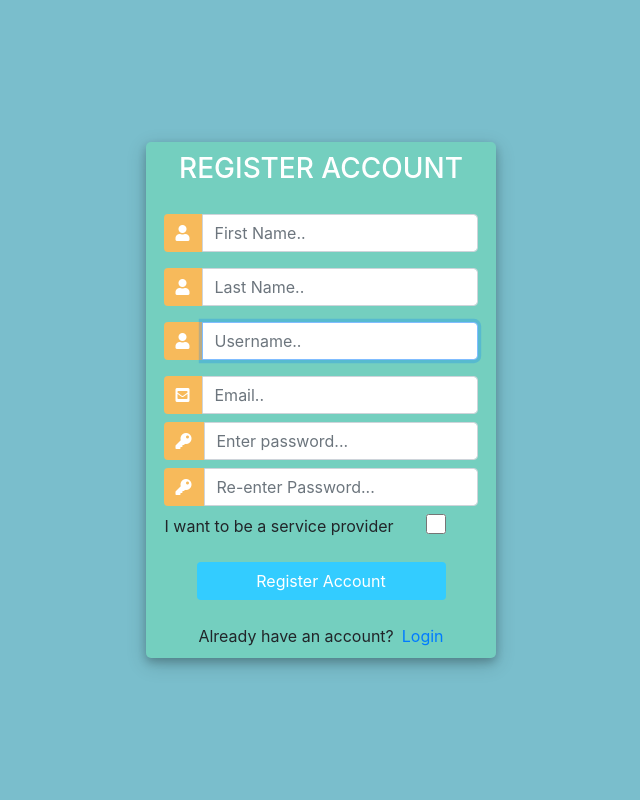
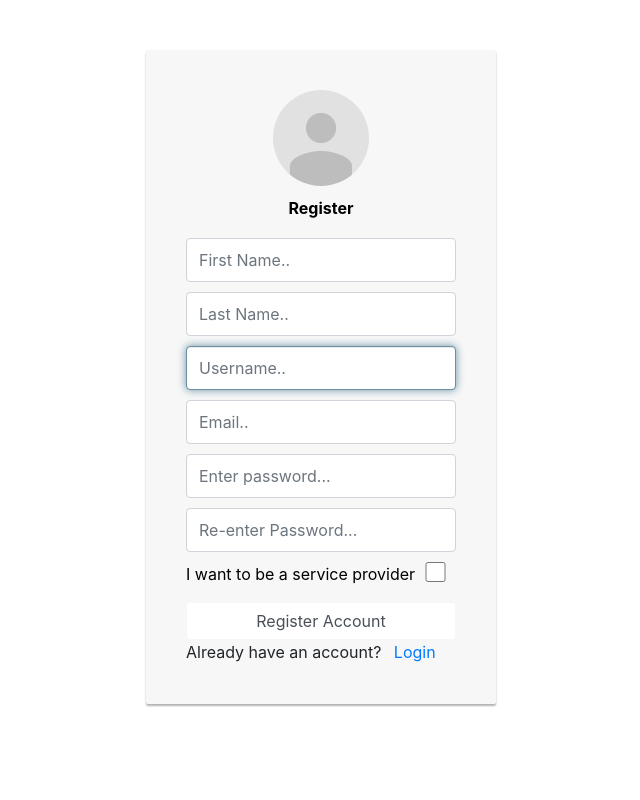
Before and after one commit to shaialaluf/EasyJobMaker, a Django app: page /registerPage/ in a window 1280 px wide. Shown: the whole page, without its empty margins (319-959 px from the left). Run offline with Django 4.2, Linux system fonts and the light colour scheme; parts of the project's set-up code (start-up, migrations or seed data) failed here and were passed over; some libraries are stand-ins or nearby versions.

Commit message:
fixing bug in jobapplications

```diff
--- a/EasyJobMakerApp/templates/EasyJobMakerApp/register.html
+++ b/EasyJobMakerApp/templates/EasyJobMakerApp/register.html
@@ -3,61 +3,52 @@
 <html lang="en">
 
 <head>
-	<title>Login</title>
-
+	<title>Register</title>
+	<meta charset="utf-8" />
+	<meta name="viewport" content="width=device-width, initial-scale=1.0, shrink-to-fit=no" />
 	<link rel="stylesheet" href="https://stackpath.bootstrapcdn.com/bootstrap/4.1.3/css/bootstrap.min.css" integrity="sha384-MCw98/SFnGE8fJT3GXwEOngsV7Zt27NXFoaoApmYm81iuXoPkFOJwJ8ERdknLPMO" crossorigin="anonymous">
 	<script src="https://ajax.googleapis.com/ajax/libs/jquery/3.3.1/jquery.min.js"></script>
 	<link rel="stylesheet" href="https://use.fontawesome.com/releases/v5.6.1/css/all.css" integrity="sha384-gfdkjb5BdAXd+lj+gudLWI+BXq4IuLW5IT+brZEZsLFm++aCMlF1V92rMkPaX4PP" crossorigin="anonymous">
-	<link rel="stylesheet" type="text/css" href="{% static '/css/register.css' %}">
+	<link rel="stylesheet" type="text/css" href="{% static '/css/login.css' %}">
 </head>
 <body>
-	<div class="container h-100">
-		<div class="d-flex justify-content-center h-100">
-			<div class="user_card">
-				<div class="d-flex justify-content-center">
-					<h3 id="form-title">REGISTER ACCOUNT</h3>
-				</div>
-				<div class="d-flex justify-content-center form_container">
 
-					<form method="POST" action="{% url 'makeRegister' %}">
+
+	<!-- ------------------- -->
+
+
+
+							<div class="login-card"><img class="profile-img-card" src="../../../static/images/avatar_2x.png" />
+
+								<p class="profile-name-card">
+										   <label for="">Register</label>
+								</p>
+
+								<form class="form-signin" method="POST" action="{% url 'makeRegister' %}">
 									{% csrf_token %}
-						<div class="input-group mb-3">
-							<div class="input-group-append">
-								<span class="input-group-text"><i class="fas fa-user"></i></span>
-							</div>
+									<span class="reauth-email"> </span>
+									<div>
 										{{form.first_name}}
 									</div>
-						<div class="input-group mb-3">
-							<div class="input-group-append">
-								<span class="input-group-text"><i class="fas fa-user"></i></span>
-							</div>
+									<div>
 										{{form.last_name}}
 									</div>
-						<div class="input-group mb-3">
-							<div class="input-group-append">
-								<span class="input-group-text"><i class="fas fa-user"></i></span>
-							</div>
+									<div>
 										{{form.username}}
 									</div>
-						<div class="input-group mb-2">
-							<div class="input-group-append">
-								<span class="input-group-text"><i class="fas fa-envelope-square"></i></span>
-							</div>
+									<div>
 										{{form.email}}
 									</div>
-						<div class="input-group mb-2">
-							<div class="input-group-append">
-								<span class="input-group-text"><i class="fas fa-key"></i></span>
-							</div>
+									<div>
 										{{form.password1}}
 									</div>
-						<div class="input-group mb-2">
-							<div class="input-group-append">
-								<span class="input-group-text"><i class="fas fa-key"></i></span>
-							</div>
+									<div>
 										{{form.password2}}
 									</div>
-
+									<!-- <div>
+										<label for="service_provider">I want to be a service provider</label>
+										<input type="checkbox" name="service_provider" class="ServiceProviderCheckbox form-control">
+									</div> -->
 									<div class="input-group mb-2">
 										<label for="service_provider">I want to be a service provider</label>
 										<input type="checkbox" name="service_provider" class="ServiceProviderCheckbox">
@@ -65,23 +56,22 @@
 
 
 
-				   		<div class="d-flex justify-content-center mt-3 login_container">
 									<input class="btn login_btn" type="submit" value="Register Account">
-				   		</div>
-
 								</form>
-				</div>
 
 				{{form.errors}}
 
-				<div class="mt-4">
-					<div class="d-flex justify-content-center links">
+				<span class="mt-4">
+
 						Already have an account? <a href="{% url 'loginPage' %}" class="ml-2">Login</a>
-					</div>
-				</div>
-			</div>
-		</div>
-	</div>
+
+				</span>
+
+	</body>
+
+	</html>
+
+
 	<script>
 						/* Because i didnt set placeholder values in forms.py they will be set here using vanilla Javascript
 		//We start indexing at one because CSRF_token is considered and input field
--- a/static/css/login.css
+++ b/static/css/login.css
@@ -1,68 +1,94 @@
-body,
-html {
-    margin: 0;
-    padding: 0;
-    height: 100%;
-    background: #7abecc !important;
+.login-card {
+    max-width: 350px;
+    padding: 40px 40px;
+    background-color: #F7F7F7;
+    margin: 0 auto 25px;
+    margin-top: 50px;
+    border-radius: 2px;
+    box-shadow: 0px 2px 2px rgba(0, 0, 0, 0.3);
   }
 
-.user_card {
-    width: 350px;
-    margin-top: auto;
-    margin-bottom: auto;
-    background: #74cfbf;
-    position: relative;
-    display: flex;
-    justify-content: center;
-    flex-direction: column;
-    padding: 10px;
-    box-shadow: 0 4px 8px 0 rgba(0, 0, 0, 0.2), 0 6px 20px 0 rgba(0, 0, 0, 0.19);
-    -webkit-box-shadow: 0 4px 8px 0 rgba(0, 0, 0, 0.2), 0 6px 20px 0 rgba(0, 0, 0, 0.19);
-    -moz-box-shadow: 0 4px 8px 0 rgba(0, 0, 0, 0.2), 0 6px 20px 0 rgba(0, 0, 0, 0.19);
-    border-radius: 5px;
-
+  .login-card .profile-img-card {
+    width: 96px;
+    height: 96px;
+    margin: 0 auto 10px;
+    display: block;
+    border-radius: 50%;
   }
 
-.form_container {
-    margin-top: 20px;
+  .login-card .profile-name-card {
+    font-size: 16px;
+    font-weight: bold;
+    text-align: center;
+    margin: 10px 0 0;
+    min-height: 1em;
   }
 
-#form-title {
-    color: #fff;
-
+  .login-card .reauth-email {
+    display: block;
+    color: #404040;
+    line-height: 2;
+    margin-bottom: 10px;
+    font-size: 14px;
+    text-align: center;
+    overflow: hidden;
+    text-overflow: ellipsis;
+    white-space: nowrap;
+    box-sizing: border-box;
   }
 
-.login_btn {
+  .login-card .form-signin input[type=email], .login-card .form-signin input[type=password], .login-card .form-signin input[type=text], .login-card .form-signin button {
+    height: 44px;
+    font-size: 16px;
     width: 100%;
-    background: #33ccff !important;
-    color: white !important;
+    display: block;
+    margin-bottom: 10px;
+    z-index: 1;
+    position: relative;
+    box-sizing: border-box;
+  }
+  .ServiceProviderCheckbox{
+    width: 20px;
+    height: 20px;
+}
+  .login-card label {
+    color: #000000;
+  }
+  label,input{
+    display: inline-block;
+    vertical-align: middle;
+}
+[type="checkbox"]
+{
+    vertical-align:middle;
+}
+  .login-card .form-signin .form-control:focus {
+    border-color: rgb(104, 145, 162);
+    outline: 0;
+    -webkit-box-shadow: inset 0 1px 1px rgba(0,0,0,.075),0 0 8px rgb(104, 145, 162);
+    box-shadow: inset 0 1px 1px rgba(0,0,0,.075),0 0 8px rgb(104, 145, 162);
   }
 
-.login_btn:focus {
-    box-shadow: none !important;
-    outline: 0px !important;
+  .login-card .btn.btn-signin {
+    font-weight: 700;
+    height: 36px;
+    line-height: 36px;
+    font-size: 14px;
+    background: rgb(104, 145, 162);
+    border-radius: 3px;
+    border: none;
+    transition: all 0.218s;
+    padding: 0;
   }
 
-.login_container {
-    padding: 0 2rem;
+  .login-card .btn.btn-signin:hover, .login-card .btn.btn-signin:active, .login-card .btn.btn-signin:focus {
+    background: rgb(12, 97, 33);
   }
 
-.input-group-text {
-    background: #f7ba5b !important;
-    color: white !important;
-    border: 0 !important;
-    border-radius: 0.25rem 0 0 0.25rem !important;
+  .login-card .forgot-password {
+    color: rgb(104, 145, 162);
   }
 
-.input_user,
-.input_pass:focus {
-    box-shadow: none !important;
-    outline: 0px !important;
+  .login-card .forgot-password:hover, .login-card .forgot-password:active, .login-card .forgot-password:focus {
+    color: rgb(12, 97, 33);
   }
-
-#messages {
-    background-color: grey;
-    color: #fff;
-    padding: 10px;
-    margin-top: 10px;
-}
```
Also changed, not shown: EasyJobMakerApp/templates/EasyJobMakerApp/jobsApplications.html (+4 -4 lines), EasyJobMakerApp/templates/EasyJobMakerApp/login.html (+23 -39 lines), static/css/jobApplications.css (+3 -11 lines), db.sqlite3, static/images/avatar_2x.png (added). Lines whose indentation alone changed are shown as unchanged.
